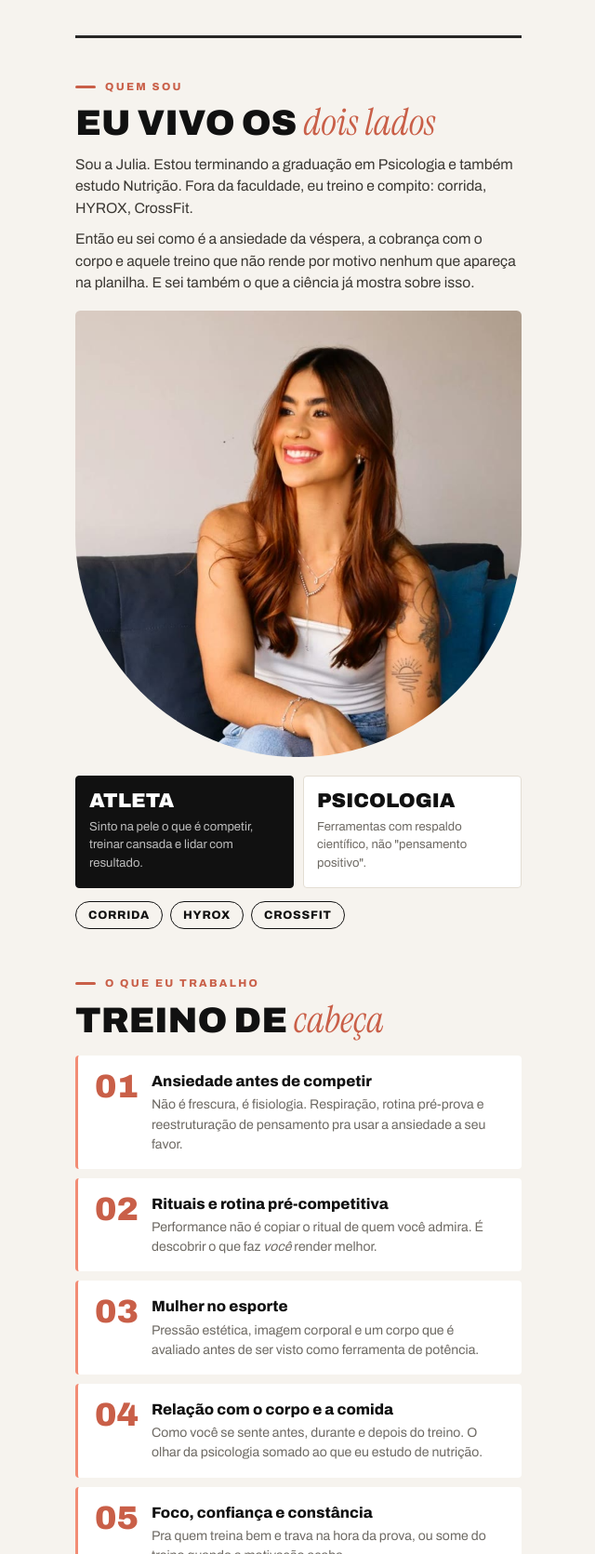
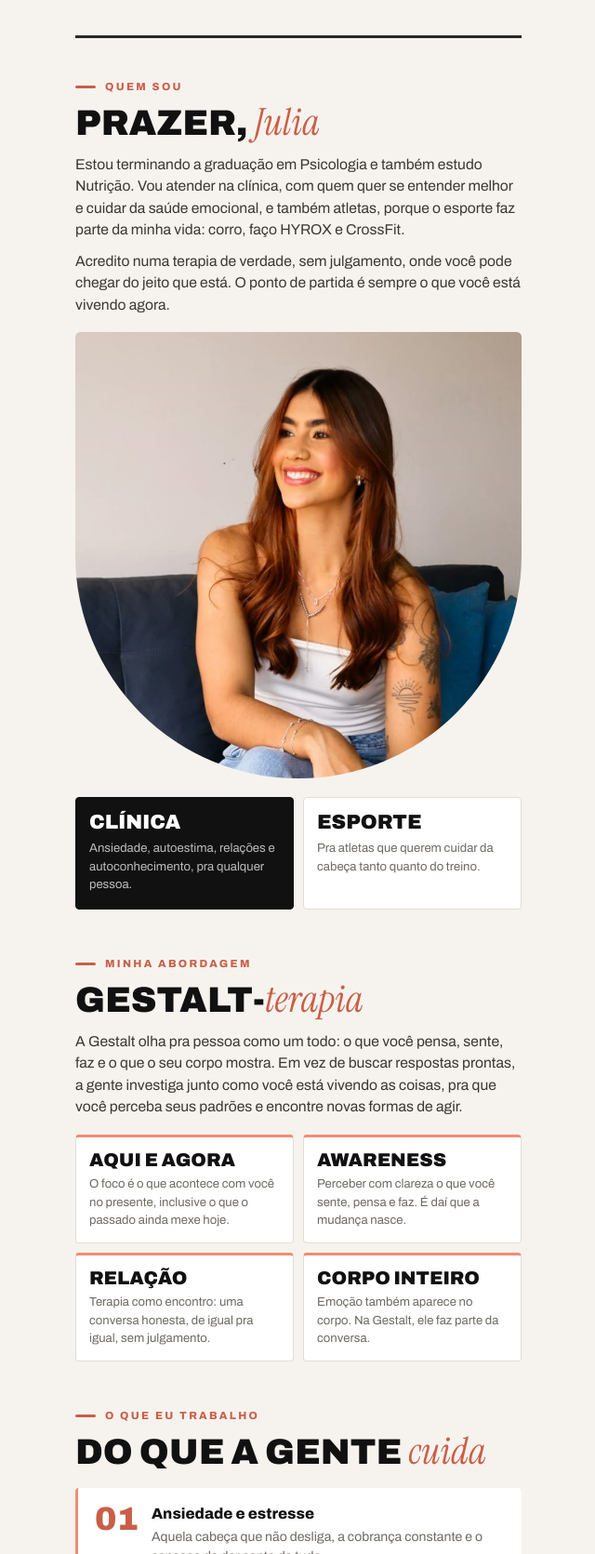
Before and after one commit to VinnsNeto/julia-vick, a plain HTML site: page index.html in a window 1280 px wide. Shown: the part 1129-2800 px from the top of the page at 93% size, without its empty margins (319-959 px from the left). Drawn offline with Linux system fonts and the light colour scheme.

Commit message:
Equilibra clínica e esporte e inclui a abordagem em Gestalt-terapia
Co-Authored-By: Claude Opus 5.5 <noreply@anthropic.com>

```diff
--- a/index.html
+++ b/index.html
@@ -3,10 +3,10 @@
 <head>
 <meta charset="utf-8">
 <meta name="viewport" content="width=device-width, initial-scale=1">
-<title>Julia Vick · Psicologia do esporte · Lista de espera 2027</title>
-<meta name="description" content="Futura psicóloga do esporte e atleta. Ansiedade pré-competição, rituais, mulher no esporte e relação com o corpo. Atendimentos a partir de 2027: entre na lista de espera.">
-<meta property="og:title" content="Julia Vick · Psicologia do esporte">
-<meta property="og:description" content="Performance também é cabeça. Atendimentos a partir de 2027: entre na lista de espera.">
+<title>Julia Vick · Psicologia clínica e do esporte · Lista de espera 2027</title>
+<meta name="description" content="Futura psicóloga clínica e do esporte, com abordagem em Gestalt-terapia. Ansiedade, autoestima, relações, corpo e performance. Atendimentos a partir de 2027: entre na lista de espera.">
+<meta property="og:title" content="Julia Vick · Psicologia clínica e do esporte">
+<meta property="og:description" content="Gestalt-terapia, na clínica e no esporte. Atendimentos a partir de 2027: entre na lista de espera.">
 <meta property="og:image" content="https://vinnsneto.github.io/julia-vick/img/og.jpg">
 <meta property="og:url" content="https://vinnsneto.github.io/julia-vick/">
 <meta property="og:type" content="website">
@@ -155,6 +155,10 @@ a:focus-visible, button:focus-visible { outline: 3px solid var(--vermelho); outl
 input[aria-invalid=true] { border-color: #FF9C88; }
 /* fotos coloridas: o tom quente delas casa com o salmão */
 .foto img { position: absolute; inset: 0; filter: none; object-position: 50% 20%; }
+.pilares { margin-top: 18px; display: grid; grid-template-columns: 1fr 1fr; gap: 10px; }
+.pilar { background: var(--branco); border: 1px solid var(--linha); border-top: 3px solid var(--vermelho); border-radius: 4px; padding: 14px; }
+.pilar b { display: block; font-weight: 900; font-stretch: 62%; text-transform: uppercase; font-size: 1.25rem; line-height: 1; }
+.pilar span { display: block; margin-top: 6px; font-size: .82rem; color: var(--cinza); }
 .foto-sobre { display: block; width: 100%; height: auto; aspect-ratio: 1; object-fit: cover; object-position: 50% 30%; margin-top: 18px; border-radius: 22px 22px 999px 999px; }
 </style>
 </head>
@@ -167,12 +171,12 @@ input[aria-invalid=true] { border-color: #FF9C88; }
     <div class="foto entra" style="animation-delay:.05s">
       <span class="mono" aria-hidden="true">JV</span>
       <img src="img/julia.jpg" alt="Julia Vick" onerror="this.remove()">
-      <span class="tag">Psicologia do esporte</span>
+      <span class="tag">Gestalt-terapia</span>
     </div>
 
     <h1 class="entra" style="animation-delay:.1s">Julia<br>Vick</h1>
-    <p class="sub entra" style="animation-delay:.14s"><b>Futura psicóloga do esporte</b> e atleta.<br>Corrida, HYROX e CrossFit.</p>
-    <p class="lema serif entra" style="animation-delay:.18s">Performance também é <em>cabeça.</em></p>
+    <p class="sub entra" style="animation-delay:.14s"><b>Futura psicóloga</b> clínica e do esporte.<br>Abordagem em Gestalt-terapia.</p>
+    <p class="lema serif entra" style="animation-delay:.18s">Um espaço pra você se <em>perceber.</em></p>
 
     <a class="cta entra" style="animation-delay:.22s" href="#lista">
       <span>Entrar na lista de espera<small>Seja avisado(a) primeiro quando a agenda abrir</small></span>
@@ -196,45 +200,58 @@ input[aria-invalid=true] { border-color: #FF9C88; }
   <section>
     <div class="wrap">
       <p class="rotulo">Quem sou</p>
-      <h2>Eu vivo os <span class="serif">dois lados</span></h2>
+      <h2>Prazer, <span class="serif">Julia</span></h2>
       <div class="texto">
-        <p>Sou a Julia. Estou terminando a graduação em Psicologia e também estudo Nutrição. Fora da faculdade, eu treino e compito: corrida, HYROX, CrossFit.</p>
-        <p>Então eu sei como é a ansiedade da véspera, a cobrança com o corpo e aquele treino que não rende por motivo nenhum que apareça na planilha. E sei também o que a ciência já mostra sobre isso.</p>
+        <p>Estou terminando a graduação em Psicologia e também estudo Nutrição. Vou atender na clínica, com quem quer se entender melhor e cuidar da saúde emocional, e também atletas, porque o esporte faz parte da minha vida: corro, faço HYROX e CrossFit.</p>
+        <p>Acredito numa terapia de verdade, sem julgamento, onde você pode chegar do jeito que está. O ponto de partida é sempre o que você está vivendo agora.</p>
       </div>
       <img class="foto-sobre" src="img/julia-sorrindo.jpg" alt="Julia sorrindo, sentada no sofá" loading="lazy" width="720" height="720">
       <div class="dois-lados">
-        <div class="lado escuro"><b>Atleta</b><span>Sinto na pele o que é competir, treinar cansada e lidar com resultado.</span></div>
-        <div class="lado"><b>Psicologia</b><span>Ferramentas com respaldo científico, não "pensamento positivo".</span></div>
+        <div class="lado escuro"><b>Clínica</b><span>Ansiedade, autoestima, relações e autoconhecimento, pra qualquer pessoa.</span></div>
+        <div class="lado"><b>Esporte</b><span>Pra atletas que querem cuidar da cabeça tanto quanto do treino.</span></div>
       </div>
-      <ul class="esportes" aria-label="Esportes que pratico">
-        <li>Corrida</li><li>HYROX</li><li>CrossFit</li>
-      </ul>
+    </div>
+  </section>
+
+  <section>
+    <div class="wrap">
+      <p class="rotulo">Minha abordagem</p>
+      <h2>Gestalt-<span class="serif">terapia</span></h2>
+      <div class="texto">
+        <p>A Gestalt olha pra pessoa como um todo: o que você pensa, sente, faz e o que o seu corpo mostra. Em vez de buscar respostas prontas, a gente investiga junto como você está vivendo as coisas, pra que você perceba seus padrões e encontre novas formas de agir.</p>
+      </div>
+      <div class="pilares">
+        <div class="pilar"><b>Aqui e agora</b><span>O foco é o que acontece com você no presente, inclusive o que o passado ainda mexe hoje.</span></div>
+        <div class="pilar"><b>Awareness</b><span>Perceber com clareza o que você sente, pensa e faz. É daí que a mudança nasce.</span></div>
+        <div class="pilar"><b>Relação</b><span>Terapia como encontro: uma conversa honesta, de igual pra igual, sem julgamento.</span></div>
+        <div class="pilar"><b>Corpo inteiro</b><span>Emoção também aparece no corpo. Na Gestalt, ele faz parte da conversa.</span></div>
+      </div>
     </div>
   </section>
 
   <section>
     <div class="wrap">
       <p class="rotulo">O que eu trabalho</p>
-      <h2>Treino de <span class="serif">cabeça</span></h2>
+      <h2>Do que a gente <span class="serif">cuida</span></h2>
       <div class="temas">
-        <div class="tema"><span class="n">01</span><h3>Ansiedade antes de competir</h3><p>Não é frescura, é fisiologia. Respiração, rotina pré-prova e reestruturação de pensamento pra usar a ansiedade a seu favor.</p></div>
-        <div class="tema"><span class="n">02</span><h3>Rituais e rotina pré-competitiva</h3><p>Performance não é copiar o ritual de quem você admira. É descobrir o que faz <i>você</i> render melhor.</p></div>
-        <div class="tema"><span class="n">03</span><h3>Mulher no esporte</h3><p>Pressão estética, imagem corporal e um corpo que é avaliado antes de ser visto como ferramenta de potência.</p></div>
-        <div class="tema"><span class="n">04</span><h3>Relação com o corpo e a comida</h3><p>Como você se sente antes, durante e depois do treino. O olhar da psicologia somado ao que eu estudo de nutrição.</p></div>
-        <div class="tema"><span class="n">05</span><h3>Foco, confiança e constância</h3><p>Pra quem treina bem e trava na hora da prova, ou some do treino quando a motivação acaba.</p></div>
+        <div class="tema"><span class="n">01</span><h3>Ansiedade e estresse</h3><p>Aquela cabeça que não desliga, a cobrança constante e o cansaço de dar conta de tudo.</p></div>
+        <div class="tema"><span class="n">02</span><h3>Autoestima e autoconhecimento</h3><p>Entender quem você é, o que você quer e se tratar com menos cobrança.</p></div>
+        <div class="tema"><span class="n">03</span><h3>Relações e emoções</h3><p>Família, relacionamentos, amizades e as emoções que ficam difíceis de nomear.</p></div>
+        <div class="tema"><span class="n">04</span><h3>Relação com o corpo e a comida</h3><p>Imagem corporal e alimentação, com o olhar da psicologia somado ao que eu estudo de nutrição.</p></div>
+        <div class="tema"><span class="n">05</span><h3>Esporte e performance</h3><p>Ansiedade antes de competir, rotina pré-prova, foco, constância e os desafios de ser mulher no esporte.</p></div>
       </div>
 
       <div class="pra-quem">
         <p class="rotulo" style="margin-bottom:12px">Pra quem é</p>
         <ul>
-          <li>Corredores, de 5 km à maratona</li>
-          <li>Atletas de HYROX, CrossFit e esportes de endurance</li>
-          <li>Atletas amadores que levam o treino a sério</li>
-          <li>Mulheres que querem performar sem viver em guerra com o corpo</li>
+          <li>Adultos e jovens adultos que querem começar (ou voltar pra) terapia</li>
+          <li>Quem anda ansioso, sobrecarregado ou se sente travado</li>
+          <li>Mulheres que querem uma relação mais leve com o corpo</li>
+          <li>Atletas amadores e profissionais: corrida, HYROX, CrossFit e endurance</li>
         </ul>
       </div>
 
-      <p class="citacao serif">"O corpo de uma atleta é ferramenta de trabalho, de potência e de conquista."</p>
+      <p class="citacao serif">"A mudança começa quando você se percebe, não quando tenta ser outra pessoa."</p>
     </div>
   </section>
 
@@ -291,7 +308,7 @@ input[aria-invalid=true] { border-color: #FF9C88; }
 </main>
 
 <footer>
-  Julia Vick · Psicologia do esporte<br>
+  Julia Vick · Psicologia clínica e do esporte · Gestalt-terapia<br>
   Graduanda em Psicologia. Atendimentos a partir de 2027, após registro no CRP.<br>
   <a href="mailto:juliamachadovick@gmail.com">juliamachadovick@gmail.com</a>
   <p class="credito">Página criada por Argus AI</p>
```
